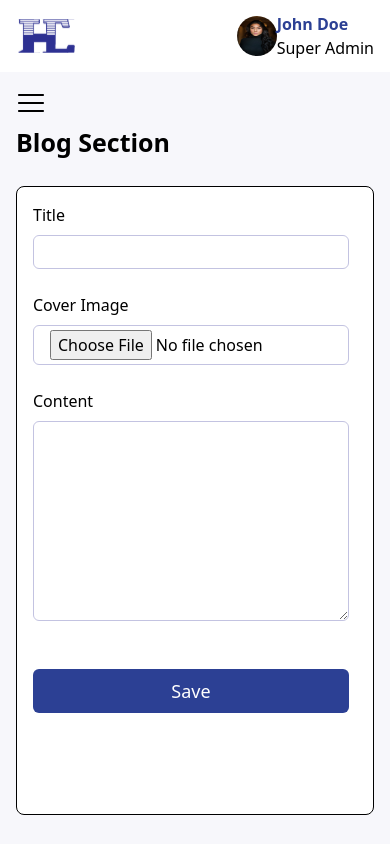
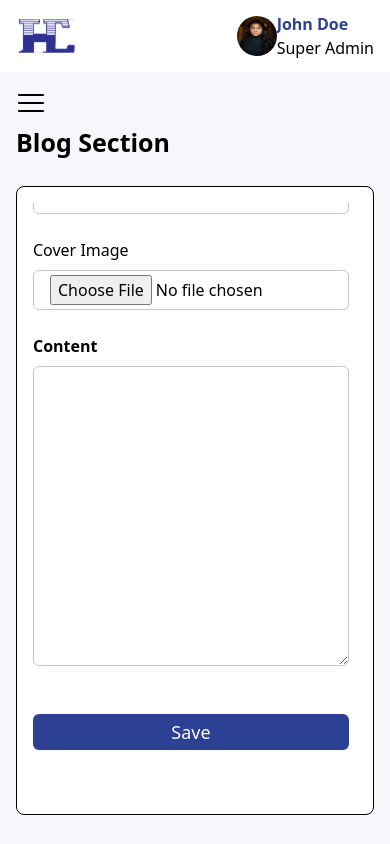
Before and after one commit to joshytheprogrammer/ochexagon_admin, a Next.js app: page /blog/posts/0 in a window 390 px wide. Built offline with nearby package versions, Linux system fonts and the light colour scheme.

Commit message:
Styled the blog edit component and made it responsive

```diff
--- a/components/adminPanel/blog/posts/BlogEditComponent.jsx
+++ b/components/adminPanel/blog/posts/BlogEditComponent.jsx
@@ -1,39 +1,43 @@
 "use client";
 
-// import { useForm } from "react-hook-form";
-import ReactQuill from "react-quill";
-import "react-quill/dist/quill.snow.css";
-import FileUploader from "@components/adminPanel/FileUploader/FileUploader";
-
-const BlogEditComponent = ({ blogData }) => {
-  // const {
-  //   register,
-  //   handleSubmit,
-  //   formState: { errors },
-  // } = useForm();
-
-  // const onSubmit = (data) => console.log(data);
+const BlogEditComponent = () => {
+  const adjustTextareaHeight = (textarea) => {
+    textarea.style.height = textarea.scrollHeight + 'px';
+  };
 
   return (
     <div className="h-full">
-      <form action="" className="w-full h-full pr-2 md:w-[95%] lg:w-[40%] overflow-auto scrollable-content">
-        <div className="input-container">
+      <form
+        action=""
+        className="w-full h-full flex flex-col-reverse sm:flex-col pr-2 overflow-auto scrollable-content"
+      >
+        <div className="w-full flex justify-end mb-12">
+          <input
+            type="submit"
+            value="Save"
+            className="w-full sm:w-fit text-white bg-primary-color py-1 px-6 rounded-md text-lg cursor-pointer"
+          />
+        </div>
+
+        <div>
+          <div className="flex flex-col sm:flex-row sm:justify-between sm:mb-8">
+            <div className="input-container w-full sm:w-[45%]">
               <label htmlFor="">Title</label>
               <input type="text" />
             </div>
-
-        <div className="input-container">
+            <div className="input-container w-full sm:w-[45%]">
               <label htmlFor="">Cover Image</label>
               <input type="file" accept="image/*" />
               {/* <FileUploader /> */}
             </div>
-
+          </div>
           <div className="input-container mb-12">
-          <label htmlFor="">Content</label>
-          <textarea className="h-[200px]"></textarea>
+            <label htmlFor="" className="font-bold">
+              Content
+            </label>
+            <textarea className="h-[200px] overflow-hidden min-h-[300px]" onInput={(e) => adjustTextareaHeight(e.target)}></textarea>
           </div>
-
-        <input type="submit" value="Save" className="w-full text-white bg-primary-color py-2 px-6 rounded-md text-lg" />
+        </div>
       </form>
     </div>
   );
```
Lines whose indentation alone changed are shown as unchanged.
